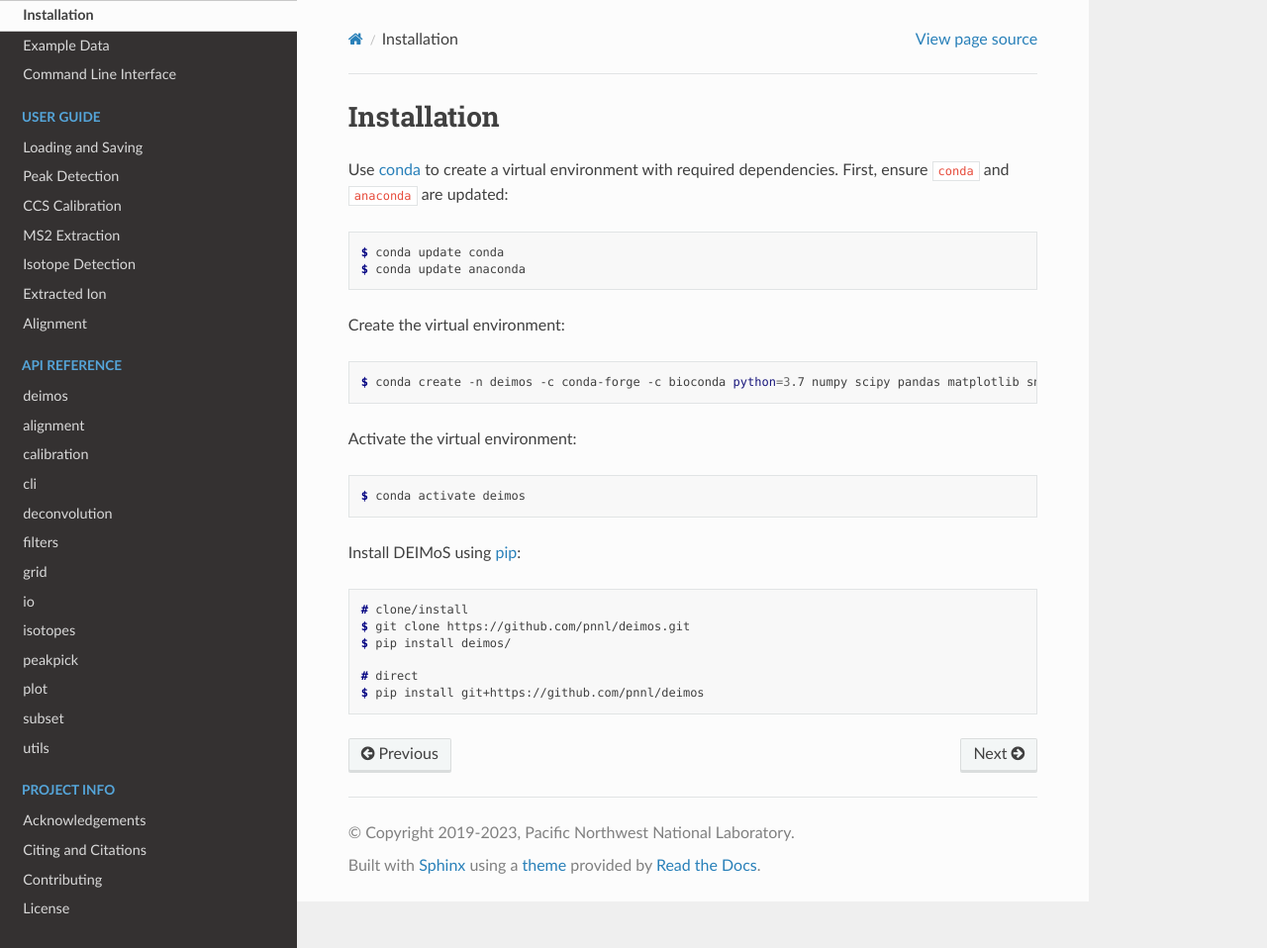
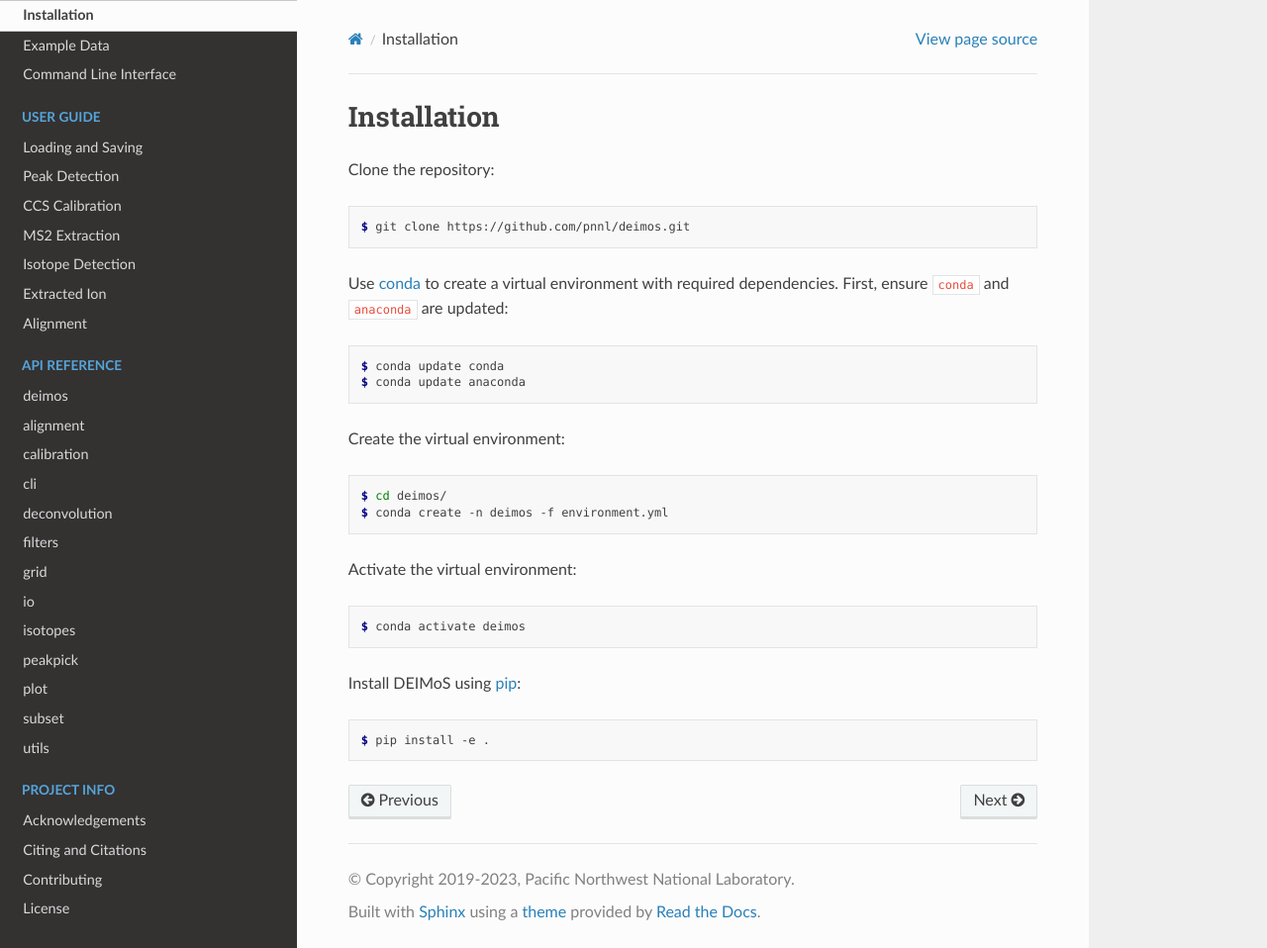
Before and after one commit to tebe372/Deimos, a Sphinx documentation site: the page built from docs/source/getting_started/installation.rst, in a window 1280 px wide and 958 px high. Shown: the whole window at 99% size. Built offline with Sphinx 7.4.7 and the Read the Docs theme 2.0.0, drawn with Linux system fonts in a browser that asks for light colours.

```diff
--- a/docs/source/getting_started/installation.rst
+++ b/docs/source/getting_started/installation.rst
@@ -1,6 +1,12 @@
 ============
 Installation
 ============
+
+Clone the repository:
+
+.. code-block:: console
+
+  $ git clone https://github.com/pnnl/deimos.git
 
 Use `conda <https://www.anaconda.com/download/>`_ to create a virtual environment with required dependencies.
 First, ensure ``conda`` and ``anaconda`` are updated:
@@ -10,12 +16,12 @@ First, ensure ``conda`` and ``anaconda`` are updated:
   $ conda update conda
   $ conda update anaconda
 
-
 Create the virtual environment:
 
 .. code-block:: console
 
-  $ conda create -n deimos -c conda-forge -c bioconda python=3.7 numpy scipy pandas matplotlib snakemake pymzml h5py statsmodels scikit-learn dask pytables ripser
+  $ cd deimos/
+  $ conda create -n deimos -f environment.yml
 
 Activate the virtual environment:
 
@@ -27,9 +33,4 @@ Install DEIMoS using `pip <https://pypi.org/project/pip/>`_:
 
 .. code-block:: console
 
-  # clone/install
-  $ git clone https://github.com/pnnl/deimos.git
-  $ pip install deimos/
-
-  # direct
-  $ pip install git+https://github.com/pnnl/deimos
+  $ pip install -e .
--- a/environment.yml
+++ b/environment.yml
@@ -11,7 +11,7 @@ dependencies:
   - pandas
   - pymzml
   - pytables
-  - python =3.9
+  - python =3.8
   - ripser
   - scikit-learn
   - scipy
--- a/setup.py
+++ b/setup.py
@@ -23,7 +23,7 @@ setup(
     author_email='sean.colby@pnnl.gov',
     url='https://github.com/pnnl/deimos',
     install_requires=requirements,
-    python_requires='>=3.7',
+    python_requires='=3.8',
     license=license,
     packages=pkgs,
     entry_points={
```
Also changed, not shown: 2 other files.
